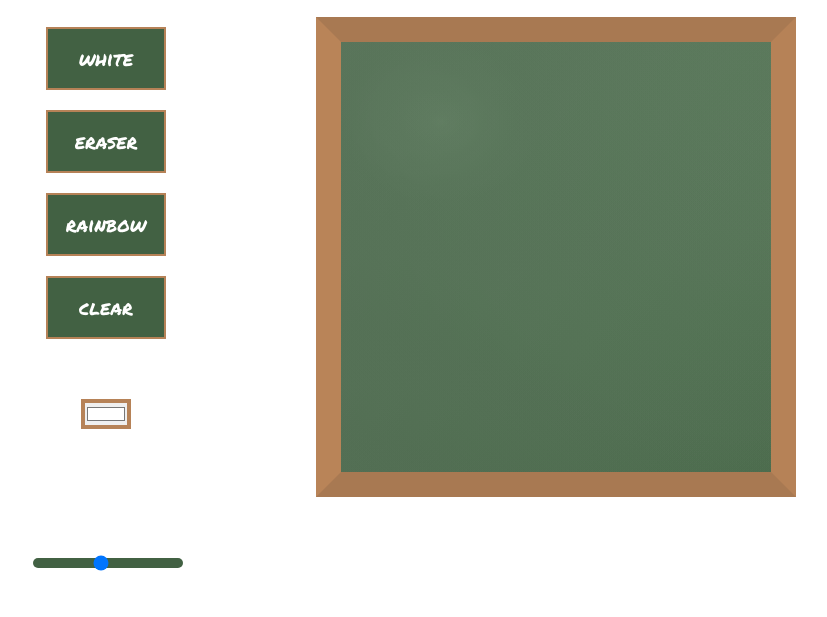
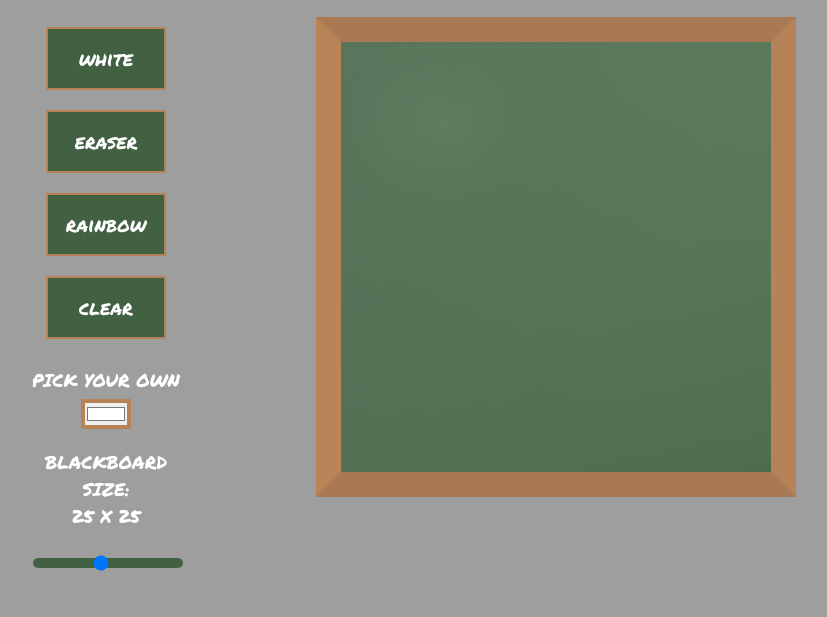
Before and after one commit to mdlugosz1/etch-a-sketch, a plain HTML site: page index.html in a window 1280 px wide. Shown: the part 183-800 px from the top of the page, without its empty margins (209-1036 px from the left). Drawn offline with Linux system fonts and the light colour scheme; the site is published under a folder, as on GitHub Pages, so addresses that start at the root find nothing.

Commit message:
background fix

```diff
--- a/styles/style.css
+++ b/styles/style.css
@@ -5,11 +5,11 @@ body {
     margin: 0;
     padding: 0;
     text-align: center;
-    background: url('/images/empty-blackboard.jpg');
     color: white;
     text-transform: uppercase;
     font-family: 'Permanent Marker', cursive;
     font-size: 18px;
+    background: url('../images/empty-blackboard.jpg');
 }
 
 main {
```
